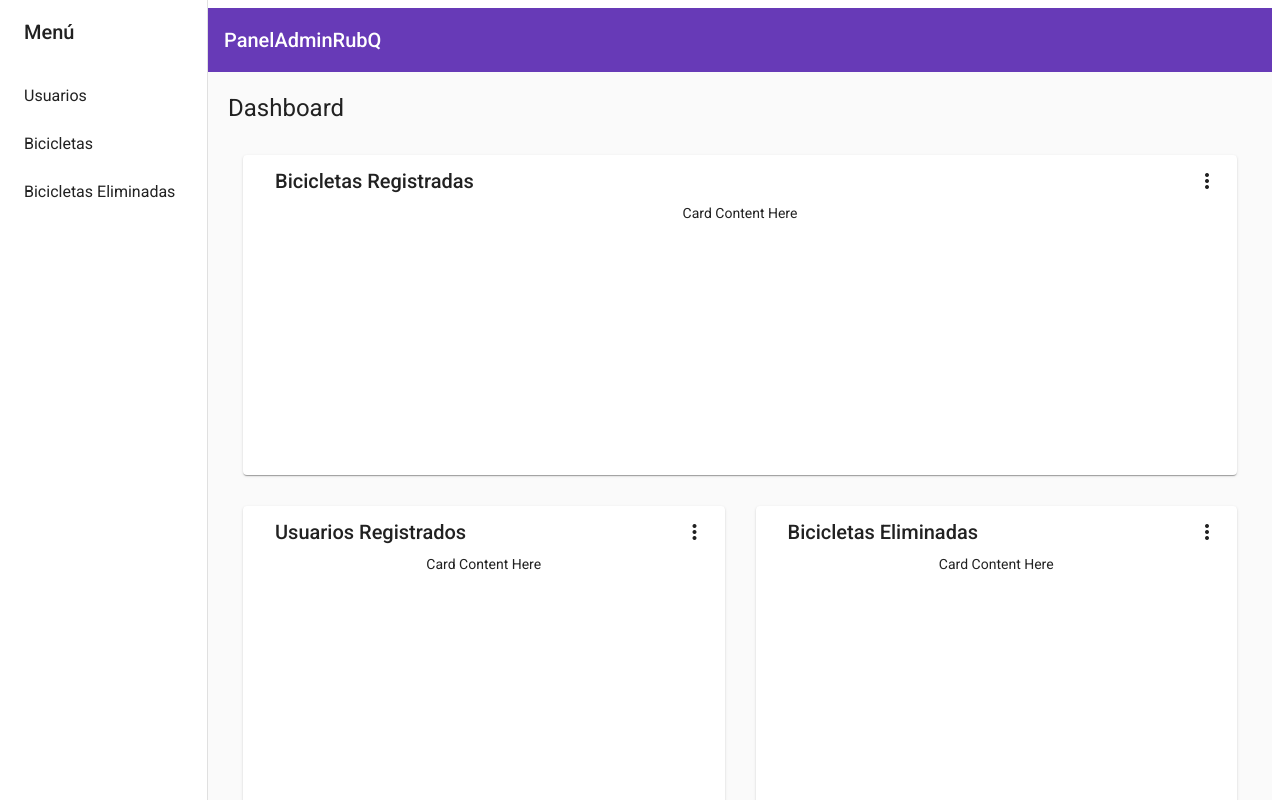
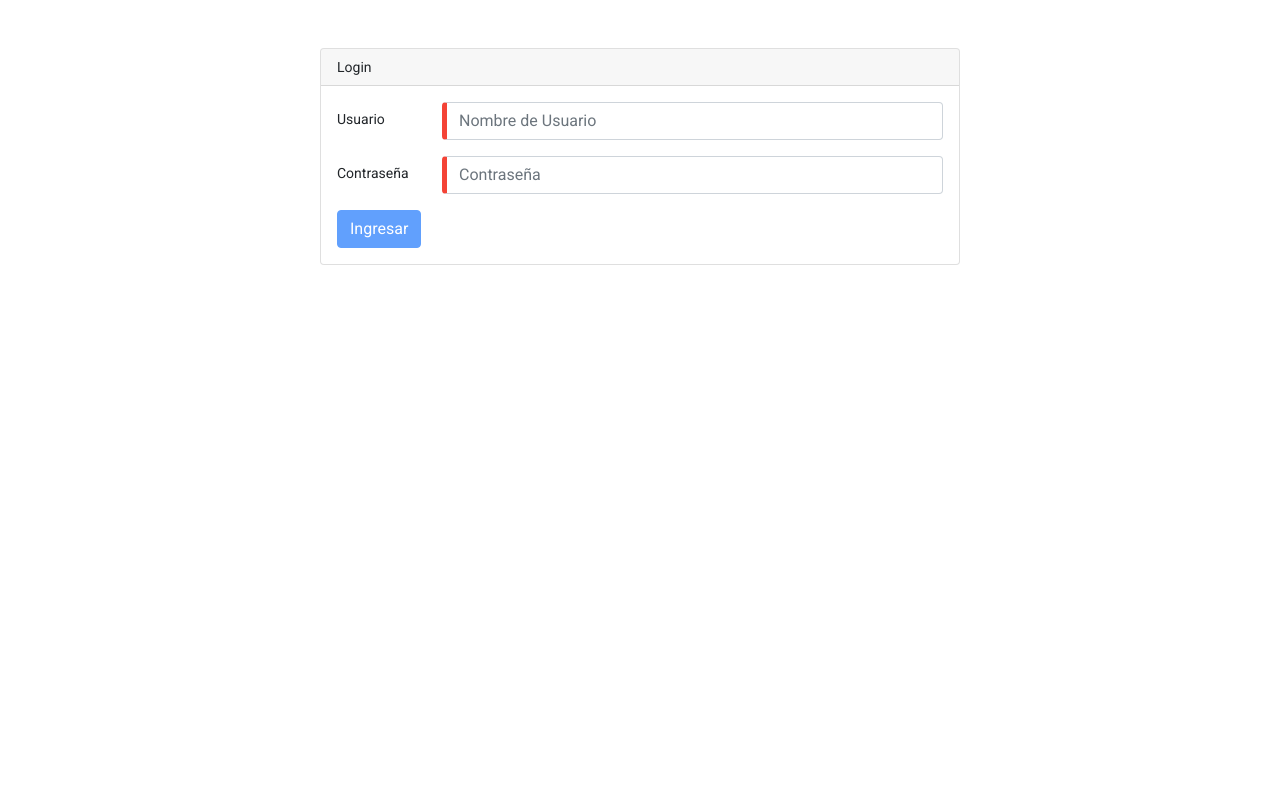
Before and after one commit to CristianX/PanelAdminRubQ, an Angular app: page / in a window 1280 px wide. Shown: the top 800 px of the page. Built offline with nearby package versions, Linux system fonts and the light colour scheme.

Commit message:
Añadiendo ventana de login

```diff
--- a/src/app/app.component.html
+++ b/src/app/app.component.html
@@ -1,4 +1,6 @@
-<app-navigation>
-</app-navigation>
+<!-- <app-navigation>
+</app-navigation> -->
+
+<app-login></app-login>
 
 <router-outlet></router-outlet>
--- a/src/app/components/login/login.component.html
+++ b/src/app/components/login/login.component.html
@@ -1 +1,24 @@
-<p>login works!</p>
+<div class="mt-5 col-6 offset-3">
+    <div class="card">
+        <div class="card-header">Login</div>
+        <div class="card-body">
+
+            <form #loginForm=ngForm (ngSubmit)="onSubmit()">
+                <div class="row mb-3">
+                    <label for="inputUserName3" class="col-sm-2 col-form-label">Usuario</label>
+                    <div class="col-sm-10">
+                        <input type="text" name="userName" class="form-control" id="inputUserName3" placeholder="Nombre de Usuario" [(ngModel)]="form.user" required>
+                    </div>
+                </div>
+                <div class="row mb-3">
+                    <label for="inputPassword3" class="col-sm-2 col-form-label">Contraseña</label>
+                    <div class="col-sm-10">
+                        <input type="password" name="password" class="form-control" id="inputPassword3" placeholder="Contraseña" [(ngModel)]="form.password" required>
+                    </div>
+                </div>
+                <button type="submit" class="btn btn-primary" [disabled]="!loginForm.valid">Ingresar</button>
+            </form>
+
+        </div>
+    </div>
+</div>
--- a/src/app/components/login/login.component.ts
+++ b/src/app/components/login/login.component.ts
@@ -1,3 +1,4 @@
+import { HttpClient } from '@angular/common/http';
 import { Component, OnInit } from '@angular/core';
 
 @Component({
@@ -7,7 +8,20 @@ import { Component, OnInit } from '@angular/core';
 })
 export class LoginComponent implements OnInit {
 
-  constructor() { }
+  public form = {
+    user: null,
+
+    password: null
+  }
+
+  constructor( private http:HttpClient ) { }
+
+  onSubmit() {
+    this.http.post('http://localhost:8000/api/login', this.form).subscribe(
+      data => console.log(data),
+      error => console.log(error)
+    );
+  }
 
   ngOnInit(): void {
   }
--- a/src/index.html
+++ b/src/index.html
@@ -1,5 +1,6 @@
 <!doctype html>
 <html lang="en">
+
 <head>
     <meta charset="utf-8">
     <title>PanelAdminRubQ</title>
@@ -9,8 +10,14 @@
     <link rel="preconnect" href="https://fonts.gstatic.com">
     <link href="https://fonts.googleapis.com/css2?family=Roboto:wght@300;400;500&display=swap" rel="stylesheet">
     <link href="https://fonts.googleapis.com/icon?family=Material+Icons" rel="stylesheet">
+
+    <!-- Bootstrap -->
+    <!-- CSS only -->
+    <link href="https://cdn.jsdelivr.net/npm/bootstrap@5.1.1/dist/css/bootstrap.min.css" rel="stylesheet" integrity="sha384-F3w7mX95PdgyTmZZMECAngseQB83DfGTowi0iMjiWaeVhAn4FJkqJByhZMI3AhiU" crossorigin="anonymous">
 </head>
+
 <body class="mat-typography">
     <app-root></app-root>
 </body>
+
 </html>
--- a/src/styles.css
+++ b/src/styles.css
@@ -47,3 +47,11 @@ body {
     margin: 0;
     font-family: Roboto, "Helvetica Neue", sans-serif;
 } */
+
+.ng-invalid:not(form) {
+    border-left: 5px solid #f44336;
+}
+
+.ng-valid:not(form) {
+    border-left: 5px solid green;
+}
```
Also changed, not shown: src/app/app.module.ts (+8 -1 lines). Lines whose indentation alone changed are shown as unchanged.
